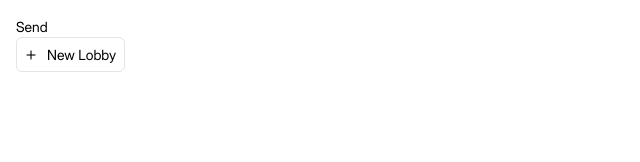
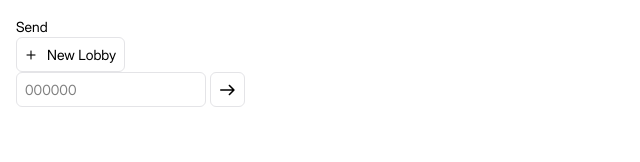
Before and after one commit to pixelpxed/pixelpxed-website, a Next.js app: page /send in a window 1280 px wide. Shown: the top 162 px of the page, without its empty margins (0-640 px from the left). Built offline with nearby package versions, Linux system fonts and the light colour scheme; a web font is replaced by a local one.

Commit message:
feat: send / enter with short code

```diff
--- a/components/Button.tsx
+++ b/components/Button.tsx
@@ -5,8 +5,8 @@ import type { ButtonHTMLAttributes, FC, ReactNode } from "react";
 
 type BaseButtonProps = {
   // selected?: boolean;
-  // busy?: boolean;
-  // busyWithText?: boolean;
+  busy?: boolean;
+  busyWithText?: boolean;
   disabled?: boolean;
   danger?: boolean;
 } & ButtonHTMLAttributes<HTMLButtonElement>;
@@ -26,6 +26,8 @@ type ButtonProps = IconButtonProps | TextButtonProps;
 const Button: StylableFC<ButtonProps> = ({
   icon,
   disabled = false,
+  busy = false,
+  busyWithText = false,
   danger = false,
   className,
   style,
@@ -40,15 +42,24 @@ const Button: StylableFC<ButtonProps> = ({
         transition-all select-none hover:brightness-90`,
         danger && "text-danger",
         icon && !children && "w-8.75",
-        icon && children && "px-2 pl-1",
+        (busy && busyWithText) || (icon && children && "px-2 pl-1"),
         disabled && "pointer-events-none opacity-50 brightness-90",
         className,
       )}
       style={style}
       {...props}
     >
-      {icon && <MaterialIcon icon={icon} size={!children ? 24 : 20} />}
-      {children}
+      {busy && (
+        <div className="flex items-center">
+          <MaterialIcon icon="progress_activity" className="animate-spin" />
+        </div>
+      )}
+      {(!busy || (busy && busyWithText)) && (
+        <>
+          {icon && <MaterialIcon icon={icon} size={!children ? 24 : 20} />}
+          {children}
+        </>
+      )}
     </button>
   );
 };
--- a/components/send/AboutSection.tsx
+++ b/components/send/AboutSection.tsx
@@ -54,7 +54,13 @@ const AboutSection: FC<{
           <Button onClick={() => setOpenEditLobbyDialog(true)}>
             Edit Lobby
           </Button>
-          <Button danger={true} className="w-full" onClick={deleteLobby}>
+          <Button
+            danger={true}
+            busy={""}
+            icon={"check"}
+            className="w-full"
+            onClick={deleteLobby}
+          >
             Delete Lobby
           </Button>
         </div>
@@ -62,13 +68,18 @@ const AboutSection: FC<{
       <AnimatePresence>
         {openEditLobbyDialog && (
           <Dialog onClickOutside={() => setOpenEditLobbyDialog(false)}>
-            <p>Edit Lobby</p>
+            <div className="mb-3 flex flex-col gap-1">
+              <p className="font-bold">Edit Lobby</p>
+              <p>Work in progress give us a moment.</p>
+            </div>
+            <div className="mt-3">
               <Button
                 className="w-full"
                 onClick={() => setOpenEditLobbyDialog(false)}
               >
                 Done
               </Button>
+            </div>
           </Dialog>
         )}
       </AnimatePresence>
--- a/pages/send/index.tsx
+++ b/pages/send/index.tsx
@@ -3,9 +3,12 @@ import MaterialIcon from "@/components/MaterialIcon";
 import { createClient } from "@supabase/supabase-js";
 import Head from "next/head";
 import { useRouter } from "next/router";
+import { useState } from "react";
 
 const PageSendLanding = () => {
   const router = useRouter();
+
+  const [shortCodeField, setShortCodeField] = useState<string>("");
 
   const handleNewLobby = async () => {
     const supabase = await createClient(
@@ -25,6 +28,25 @@ const PageSendLanding = () => {
     }
   };
 
+  const handleSubmitShortCode = async () => {
+    const supabase = await createClient(
+      process.env.NEXT_PUBLIC_SUPABASE_URL ?? "",
+      process.env.NEXT_PUBLIC_SUPABASE_PUBLISH_KEY ?? "",
+    );
+
+    const { data, error } = await supabase
+      .from("send_lobby")
+      .select()
+      .eq("short_id", shortCodeField)
+      .single();
+
+    if (error) {
+      alert(JSON.stringify(error));
+    } else {
+      router.push(`/send/${data.id}`);
+    }
+  };
+
   return (
     <>
       <Head>
@@ -37,6 +59,19 @@ const PageSendLanding = () => {
             New Lobby
           </Button>
         </div>
+        <div className="flex gap-1">
+          <input
+            type="text"
+            className="75 border-outline h-8.75 rounded-md border p-2"
+            value={shortCodeField}
+            onChange={(e) => setShortCodeField(e.target.value)}
+            placeholder={"000000"}
+          />
+          <Button
+            icon={"arrow_right_alt"}
+            onClick={() => handleSubmitShortCode()}
+          />
+        </div>
       </div>
     </>
   );
```
Lines whose indentation alone changed are shown as unchanged.
